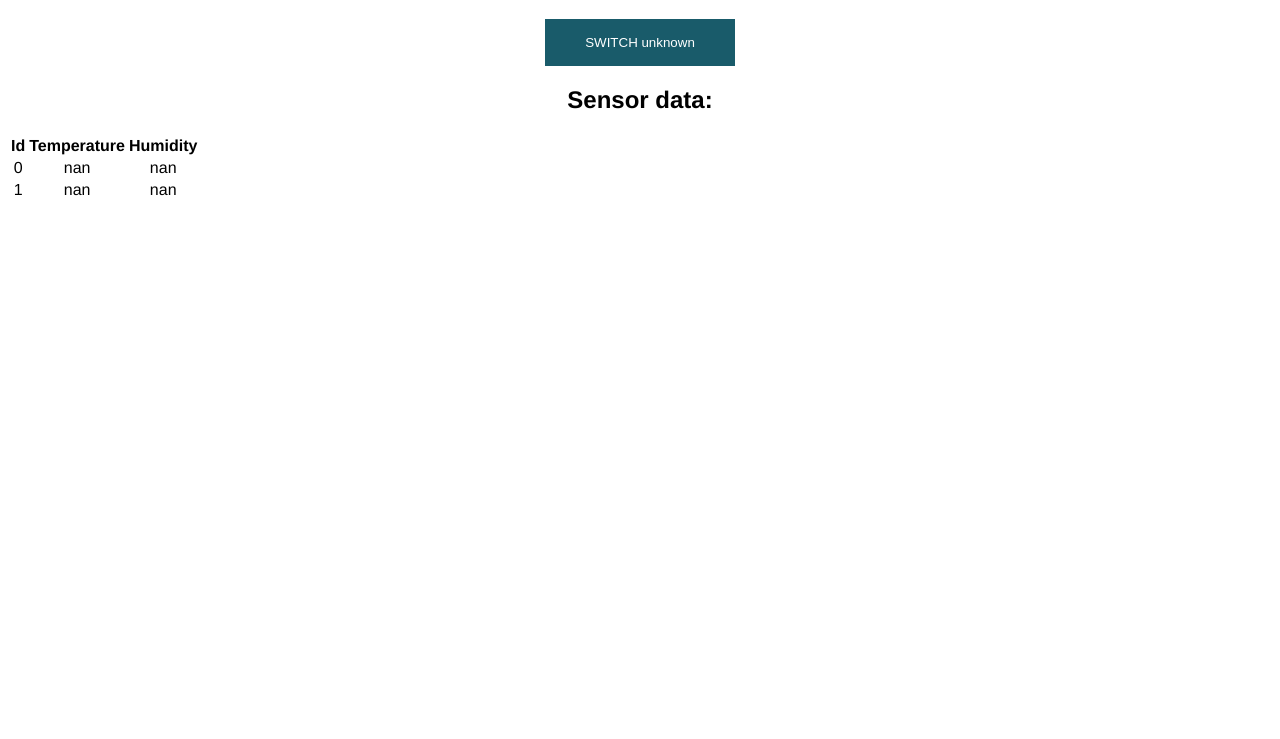
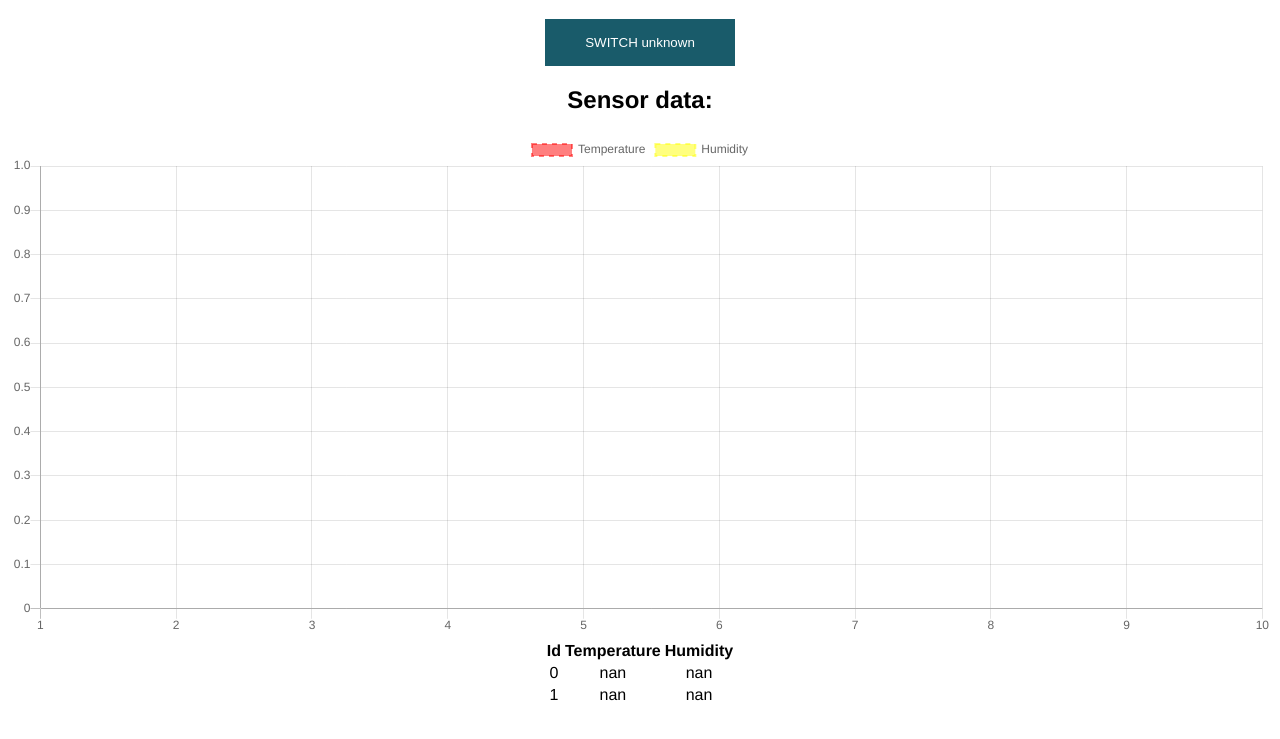
Before and after one commit to dvshah/Underwater_Robotics_GUI_Server, a website: page views/home.html in a window 1280 px wide. Shown: the part 61-800 px from the top of the page. Drawn offline with nearby package versions, Linux system fonts and the light colour scheme.

Commit message:
final changes

```diff
--- a/index.js
+++ b/index.js
@@ -129,5 +129,5 @@ app.ws('/admin', function(ws, req) {
 //     i=0;
 // }, 2000);
 
-var port = process.env.PORT || 80;
+var port = process.env.PORT || 8080;
 app.listen(port);
--- a/views/home.html
+++ b/views/home.html
@@ -7,6 +7,11 @@
     <meta http-equiv="X-UA-Compatible" content="ie=edge">
     <title>GUI FOR ROBOT</title>
     <style>
+        canvas {
+            -moz-user-select: none;
+            -webkit-user-select: none;
+            -ms-user-select: none;
+        }
         html {
             font-family: Helvetica;
             display: inline-block;
@@ -20,6 +25,7 @@
             padding: 16px 40px;
         }
     </style>
+    <script src="https://cdnjs.cloudflare.com/ajax/libs/Chart.js/2.7.3/Chart.min.js"></script>
     <script src="https://cdnjs.cloudflare.com/ajax/libs/vue/2.6.10/vue.min.js"></script>
 </head>
 
@@ -30,7 +36,11 @@
         </h1>
         <p><button class="button" v-on:click="toggle">SWITCH {{value}}</button></p>
         <h2>Sensor data: </h2>
-        <table>
+        <div>
+            <canvas id="tempChart" width="100" height="40"></canvas>
+        </div>
+        <div style="text-align: center;">
+            <table style="display:inline-block;">
                 <tr>
                     <th>Id</th>
                     <th>Temperature</th>
@@ -42,6 +52,7 @@
                     <td>{{ sensor.humidity }}</td>
                 </tr>
             </table>
+        </div>
     </div>
 </body>
 <script>
@@ -65,7 +76,7 @@
         mounted() {
             //var self = this;
             console.log(document.location.host);
-            window.exampleSocket = new WebSocket(`wss://${document.location.host}/admin`, "protocolOne");
+            window.exampleSocket = new WebSocket(`ws://${document.location.host}/admin`, "protocolOne");
             window.exampleSocket.onopen = (event) => {
                 //window.exampleSocket.send("Here's some text that the server is urgently awaiting!");
                 window.exampleSocket.onmessage = (event) => {
@@ -77,7 +88,6 @@
                         if(event.data[0]==="T")
                         {
                             this.temperature = event.data.slice(2);
-
                         }
                         else if(event.data[0]==="H")
                         {
@@ -86,10 +96,11 @@
                                 temp: this.temperature,
                                 humidity: event.data.slice(2)
                             })
+                            addData(myChart,secondsnow(),parseFloat(this.temperature),parseFloat(this.sensors[this.sensors.length-1].humidity),this.sensors.length);
                             //console.log(this.sensors);
                             if(this.sensors.length > 10)
                             {
-                                this.sensors.splice(0,1);000
+                                this.sensors.splice(0,1);
                                 console.log(this.sensors.length);
                             }
                         }
@@ -110,7 +121,6 @@
                     }
                     console.log("OFF");
                     window.exampleSocket.send("OFF");
-
                 }
                 else
                 {
@@ -122,11 +132,66 @@
                     }
                     console.log("ON");
                     window.exampleSocket.send("ON");
-
                 }
     }
         }
     })
+var ctx = document.getElementById('tempChart').getContext('2d');
+var myChart = new Chart(ctx, {
+    type: 'line',
+    data: {
+        labels: [1,2,3,4,5,6,7,8,9,10],
+        datasets: [{
+            label: 'Temperature',
+            data: [],
+            backgroundColor: 'rgba(255, 0, 0,0.5)',
+            borderColor: 'rgba(255, 0, 0, 0.5)',
+            borderWidth: 2,
+            fill: false,
+            borderDash: [5,5],
+            pointHoverRadius: 10
+        },
+        {
+            label: 'Humidity',
+            data: [],
+            backgroundColor: 'rgba(255, 255, 0,0.5)',
+            borderColor: 'rgba(255, 255, 0, 0.5)',
+            borderWidth: 2,
+            fill: false,
+            borderDash: [5,5],
+            pointHoverRadius: 10
+        }
+        ]
+    },
+    options: {
+        scales: {
+            yAxes: [{
+                ticks: {
+                    beginAtZero: false
+                }
+            }]
+        }
+    }
+});
+function addData(chart, label, tempdata, humiditydata, len) {
+    if(len > 10) {
+       chart.data.labels.splice(0, 1); // remove first label
+       chart.data.datasets.forEach((dataset) => {
+            dataset.data.splice(0, 1); // remove first data point
+       })
+    }
+    chart.data.labels.push(label);
+    // chart.data.datasets.forEach((dataset) => {
+    //     dataset.data.push(data);
+    // });
+    chart.data.datasets[0].data.push(tempdata);
+    chart.data.datasets[1].data.push(humiditydata);
+    chart.update();
+}
+function secondsnow() {
+    var d = new Date();
+    return d.getSeconds();
+}
 </script>
 
 </html>
```
Lines whose indentation alone changed are shown as unchanged.
